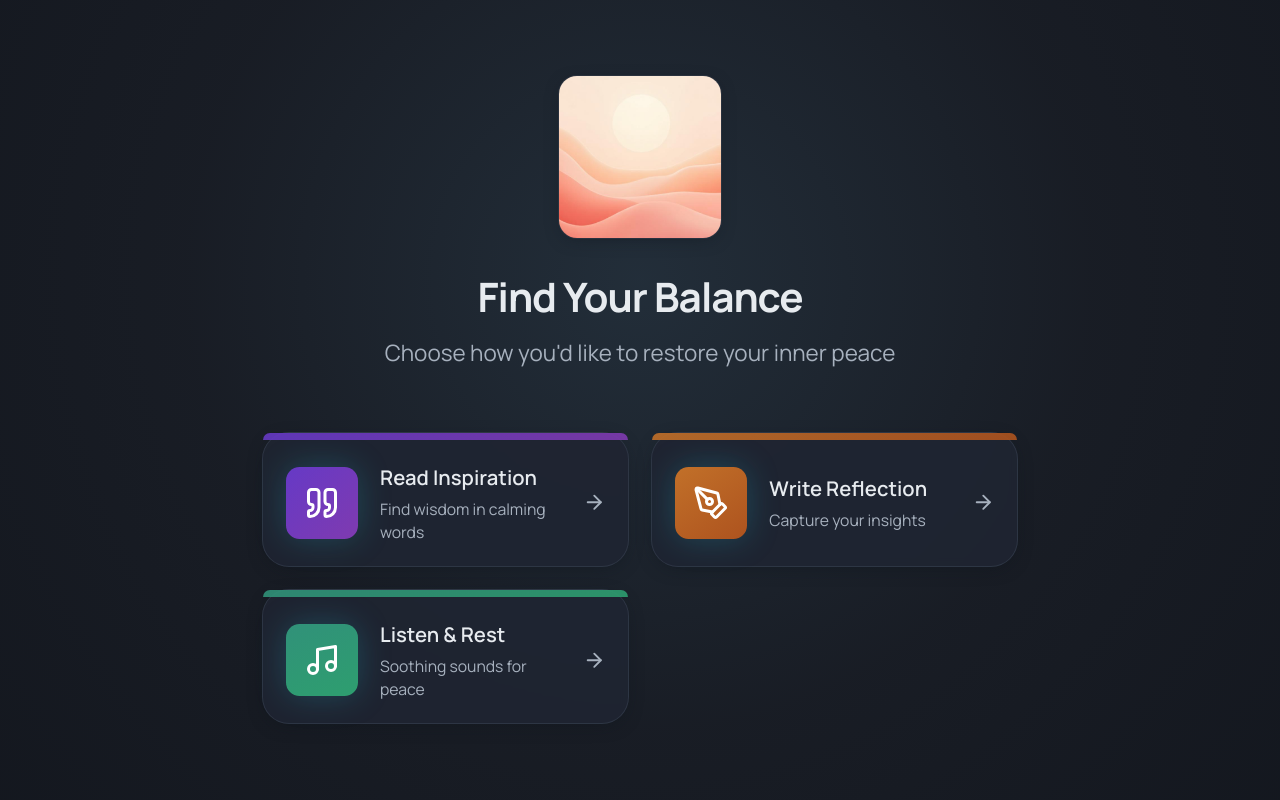
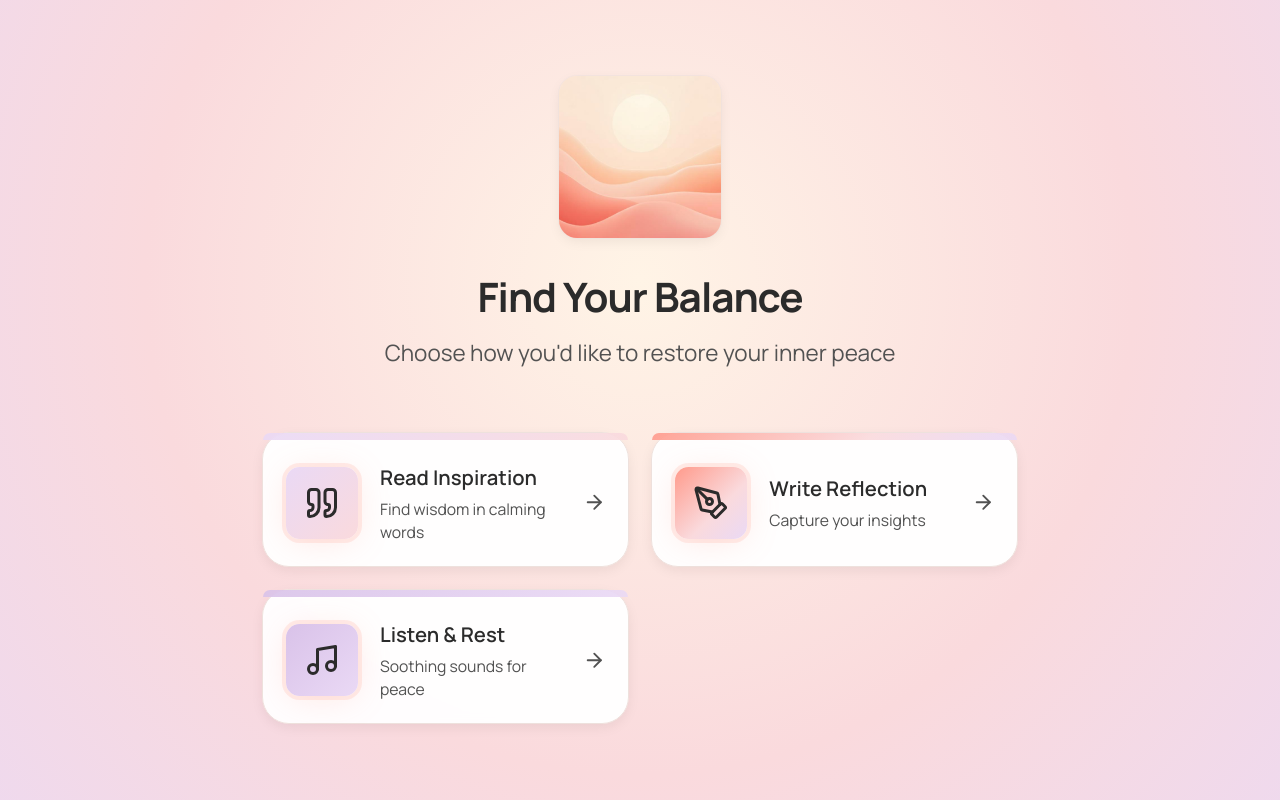
Before and after one commit to deepanshuSoni22/express-wall-frontend, a React (Vite) app: page /balance in a window 1280 px wide. Built offline with nearby package versions, Linux system fonts and the light colour scheme.

Commit message:
Change Colors

```diff
--- a/src/index.css
+++ b/src/index.css
@@ -6,59 +6,58 @@
 
 @layer base {
   :root {
-    /* Dark wellness base (formerly light) */
-    --background: 220 18% 12%; /* deep desaturated navy */
-    --foreground: 210 20% 92%; /* soft near-white text */
+    /* Sunset Glow Palette */
+    --background: 34 100% 95%; /* #FFF4E6 */
+    --foreground: 0 0% 17%; /* #2B2B2B */
 
-    --card: 222 22% 16%;
-    --card-foreground: 210 20% 92%;
+    --card: 0 0% 100%;
+    --card-foreground: 0 0% 17%;
 
-    --popover: 222 22% 16%;
-    --popover-foreground: 210 20% 92%;
+    --popover: 0 0% 100%;
+    --popover-foreground: 0 0% 17%;
 
     /* Primary – calming teal */
-    --primary: 188 65% 48%;
-    --primary-glow: 188 75% 60%;
-    --primary-foreground: 0 0% 100%;
+    --primary: 8 100% 77%; /* #FF9A8B */
+    --primary-glow: 8 100% 72%;
+    --primary-foreground: 0 0% 17%; /* dark text on soft coral */
 
     /* Secondary – tranquil indigo */
-    --secondary: 259 55% 50%;
-    --secondary-foreground: 0 0% 100%;
+    --secondary: 277 59% 90%; /* #EAD9F5 */
+    --secondary-foreground: 0 0% 17%;
 
     /* Muted – subtle slate */
-    --muted: 220 16% 22%;
-    --muted-foreground: 215 15% 70%;
+    --muted: 354 76% 92%; /* #FADADD */
+    --muted-foreground: 0 0% 32%;
 
     /* Accent – soothing emerald */
-    --accent: 155 55% 40%;
-    --accent-foreground: 0 0% 100%;
+    --accent: 275 47% 84%; /* #D9C2E9 */
+    --accent-foreground: 0 0% 17%;
 
     /* Support tones */
-    --healing: 165 50% 38%;
-    --calm: 200 50% 38%;
-    --warm: 28 65% 46%; /* soft amber warmth */
+    --healing: 275 47% 84%;
+    --calm: 354 76% 92%;
+    --warm: 8 100% 85%;
 
-    --destructive: 0 70% 50%;
+    --destructive: 0 72% 55%;
     --destructive-foreground: 0 0% 100%;
 
-    --border: 220 18% 26%;
-    --input: 220 18% 24%;
-    --ring: 188 65% 48%;
+    --border: 15 35% 90%;
+    --input: 15 35% 90%;
+    --ring: 8 100% 65%;
 
-    /* Gradients (deep + subtle energy) */
-    --gradient-primary: linear-gradient(135deg, hsl(188 65% 48%), hsl(200 70% 42%));
-    --gradient-secondary: linear-gradient(135deg, hsl(259 55% 50%), hsl(275 50% 46%));
-    --gradient-healing: linear-gradient(160deg, hsl(165 50% 38%), hsl(155 55% 40%));
-    --gradient-calm: linear-gradient(160deg, hsl(200 50% 38%), hsl(210 55% 34%));
-    --gradient-warm: linear-gradient(145deg, hsl(28 65% 46%), hsl(22 70% 40%));
+    /* Updated gradients using palette */
+    --gradient-primary: linear-gradient(135deg, #FFF4E6, #FADADD, #EAD9F5);
+    --gradient-secondary: linear-gradient(135deg, #EAD9F5, #FADADD);
+    --gradient-healing: linear-gradient(135deg, #D9C2E9, #EAD9F5);
+    --gradient-calm: linear-gradient(135deg, #FADADD, #FFF4E6);
+    --gradient-warm: linear-gradient(135deg, #FF9A8B, #FADADD 60%, #EAD9F5);
 
-    --gradient-breathe-in: linear-gradient(135deg, hsl(200 55% 40%), hsl(188 60% 46%));
-    --gradient-breathe-out: linear-gradient(135deg, hsl(188 60% 46%), hsl(200 55% 40%));
+    --gradient-breathe-in: linear-gradient(135deg, #FADADD, #EAD9F5);
+    --gradient-breathe-out: linear-gradient(135deg, #EAD9F5, #FADADD);
 
-    /* Refined shadows for dark UI */
-    --shadow-soft: 0 4px 18px -6px hsl(210 30% 8% / 0.6);
-    --shadow-warm: 0 8px 28px -10px hsl(210 40% 6% / 0.55);
-    --shadow-glow: 0 0 32px hsl(188 70% 48% / 0.25);
+    --shadow-soft: 0 4px 14px -2px rgba(0,0,0,0.08);
+    --shadow-warm: 0 8px 28px -4px rgba(0,0,0,0.10);
+    --shadow-glow: 0 0 0 4px rgba(255,154,139,0.18), 0 4px 34px -4px rgba(255,154,139,0.25);
 
     --transition-gentle: all 0.35s cubic-bezier(0.4, 0, 0.2, 1);
     --transition-breathe: all 4s cubic-bezier(0.4, 0, 0.55, 1);
@@ -86,52 +85,40 @@
   @media (min-width: 640px) { html { font-size: 18px; } }
 
   .dark {
-    /* Ultra dark mode */
-    --background: 220 20% 8%;
-    --foreground: 210 15% 90%;
-
-    --card: 220 22% 12%;
-    --card-foreground: 210 15% 90%;
-
-    --popover: 220 22% 12%;
-    --popover-foreground: 210 15% 90%;
-
-    --primary: 188 70% 46%;
-    --primary-glow: 188 80% 56%;
-    --primary-foreground: 0 0% 100%;
-
-    --secondary: 259 60% 48%;
-    --secondary-foreground: 0 0% 100%;
-
-    --muted: 220 18% 18%;
-    --muted-foreground: 215 12% 65%;
-
-    --accent: 155 60% 38%;
-    --accent-foreground: 0 0% 100%;
-
-    --healing: 165 55% 32%;
-    --calm: 200 55% 30%;
-    --warm: 28 70% 38%;
-
-    --destructive: 0 65% 48%;
+    /* Dark variant mapped gently to same palette for consistency */
+    --background: 34 30% 10%;
+    --foreground: 34 35% 96%;
+    --card: 34 32% 14%;
+    --card-foreground: 34 35% 96%;
+    --popover: 34 32% 14%;
+    --popover-foreground: 34 35% 96%;
+    --primary: 8 100% 65%;
+    --primary-glow: 8 100% 60%;
+    --primary-foreground: 34 35% 96%;
+    --secondary: 277 45% 32%;
+    --secondary-foreground: 34 35% 96%;
+    --muted: 277 35% 26%;
+    --muted-foreground: 277 28% 78%;
+    --accent: 275 40% 42%;
+    --accent-foreground: 34 35% 96%;
+    --healing: 275 40% 42%;
+    --calm: 354 40% 36%;
+    --warm: 8 70% 46%;
+    --destructive: 0 70% 48%;
     --destructive-foreground: 0 0% 100%;
-
-    --border: 220 18% 22%;
-    --input: 220 18% 20%;
-    --ring: 188 70% 46%;
-
-    --gradient-primary: linear-gradient(135deg, hsl(188 70% 46%), hsl(200 65% 38%));
-    --gradient-secondary: linear-gradient(135deg, hsl(259 60% 48%), hsl(275 55% 40%));
-    --gradient-healing: linear-gradient(160deg, hsl(165 55% 32%), hsl(155 60% 38%));
-    --gradient-calm: linear-gradient(160deg, hsl(200 55% 30%), hsl(210 55% 26%));
-    --gradient-warm: linear-gradient(145deg, hsl(28 70% 38%), hsl(22 65% 34%));
-
-    --gradient-breathe-in: linear-gradient(135deg, hsl(200 55% 34%), hsl(188 65% 40%));
-    --gradient-breathe-out: linear-gradient(135deg, hsl(188 65% 40%), hsl(200 55% 34%));
-
-    --shadow-soft: 0 4px 20px -6px hsl(210 40% 4% / 0.65);
-    --shadow-warm: 0 10px 34px -12px hsl(210 45% 4% / 0.6);
-    --shadow-glow: 0 0 40px hsl(188 75% 46% / 0.25);
+    --border: 277 25% 30%;
+    --input: 277 25% 30%;
+    --ring: 8 100% 65%;
+    --gradient-primary: linear-gradient(135deg, #4e2f37, #5a3955, #46305d);
+    --gradient-secondary: linear-gradient(135deg, #46305d, #5a3955);
+    --gradient-healing: linear-gradient(135deg, #5a3955, #46305d);
+    --gradient-calm: linear-gradient(135deg, #5a3955, #4e2f37);
+    --gradient-warm: linear-gradient(135deg, #7a423b, #5a3955);
+    --gradient-breathe-in: linear-gradient(135deg, #5a3955, #7a423b);
+    --gradient-breathe-out: linear-gradient(135deg, #7a423b, #5a3955);
+    --shadow-soft: 0 4px 18px -4px rgba(0,0,0,0.45);
+    --shadow-warm: 0 10px 38px -8px rgba(0,0,0,0.55);
+    --shadow-glow: 0 0 0 3px rgba(255,154,139,0.25), 0 0 42px -4px rgba(255,154,139,0.35);
   }
 }
 
@@ -180,7 +167,7 @@
 
   /* Option grid & cards (used on Express / Release / Balance) */
   .option-grid { @apply grid grid-cols-1 sm:grid-cols-2 gap-5; }
-  .option-card { @apply relative rounded-3xl border border-border/70 bg-card/90 backdrop-blur-sm p-5 text-left shadow-soft hover:shadow-warm transition-gentle focus:outline-none focus:ring-2 focus:ring-primary/40; }
+  .option-card { @apply relative rounded-3xl border border-border bg-card/95 backdrop-blur-sm p-5 text-left shadow-soft hover:shadow-warm transition-gentle focus:outline-none focus:ring-2 focus:ring-primary/40; }
   .option-card-stripe { @apply absolute inset-x-0 top-0 h-1.5 rounded-t-3xl opacity-90; }
   .option-card-icon { @apply shrink-0 p-4 rounded-xl text-primary-foreground shadow-glow group-hover:scale-110 transition-transform; }
   .option-card-title { @apply font-semibold text-foreground text-lg mb-1; }
@@ -188,7 +175,7 @@
   .option-card-meta { @apply text-xs text-muted-foreground/70 mt-1; }
 
   /* Elevated emphasis block */
-  .elevated-panel { @apply rounded-3xl bg-card/95 backdrop-blur-sm border border-border/60 shadow-soft px-6 py-8; }
+  .elevated-panel { @apply rounded-3xl bg-card/95 backdrop-blur-sm border border-border shadow-soft px-6 py-8; }
 
   /* Component patterns for wellness UI */
   .wellness-card {
@@ -196,7 +183,7 @@
   }
 
   .wellness-button {
-    @apply bg-[var(--gradient-primary)] text-primary-foreground px-8 py-4 rounded-full font-medium shadow-[var(--shadow-warm)] transition-[var(--transition-gentle)] hover:shadow-[var(--shadow-glow)] hover:scale-105;
+    @apply bg-[var(--gradient-warm)] text-primary-foreground shadow-soft hover:shadow-glow;
   }
 
   .breathing-circle {
@@ -232,7 +219,7 @@
   .header-title { @apply display-section mb-4; }
   .header-subtitle { @apply page-subtitle; }
 
-  .app-splash-bg { background: radial-gradient(circle at 30% 25%, hsl(188 40% 22%) 0%, hsl(220 18% 14%) 55%, hsl(220 20% 10%) 100%); }
+  .app-splash-bg { background: transparent; }
   .page-simple-bg { background-color: hsl(220 18% 14%); }
 
   .action-bar-mobile {
@@ -268,5 +255,5 @@
     50% { transform: translateY(-10px); }
   }
 
-  .page-radial-soft { background: radial-gradient(circle at 50% 35%, hsl(210 25% 18%) 0%, hsl(220 20% 12%) 55%, hsl(220 22% 10%) 100%); }
+  .page-radial-soft { background: radial-gradient(circle at 50% 35%, #FFF4E6 0%, #FADADD 60%, #EAD9F5 120%); }
 }
```
Also changed, not shown: src/pages/Splash.tsx (+38 -22 lines), 1 other file (tests, documents, lock files or other folders).
